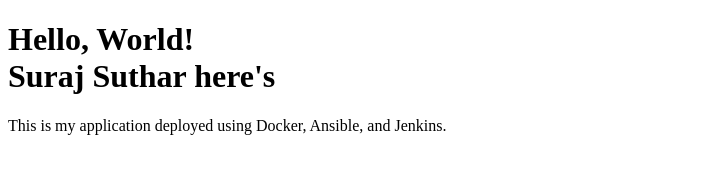
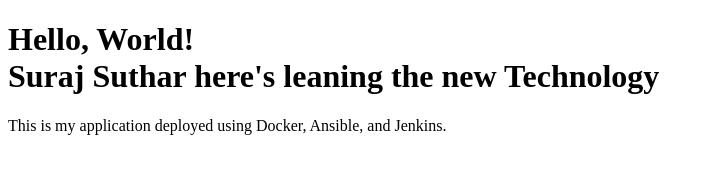
Before and after one commit to Surajsuthar01/demo-repo, a plain HTML site: page index.html in a window 1280 px wide. Shown: the whole page, without its empty margins (0-714 px from the left). Drawn offline with Linux system fonts and the light colour scheme.

Commit message:
Update index.html

```diff
--- a/index.html
+++ b/index.html
@@ -4,7 +4,7 @@
     <title>My Application</title>
 </head>
 <body>
-    <h1>Hello, World!<br>Suraj Suthar here's</h1>
+    <h1>Hello, World!<br>Suraj Suthar here's leaning the new Technology </h1>
     <p>This is my application deployed using Docker, Ansible, and Jenkins.</p>
 </body>
 </html>
```
